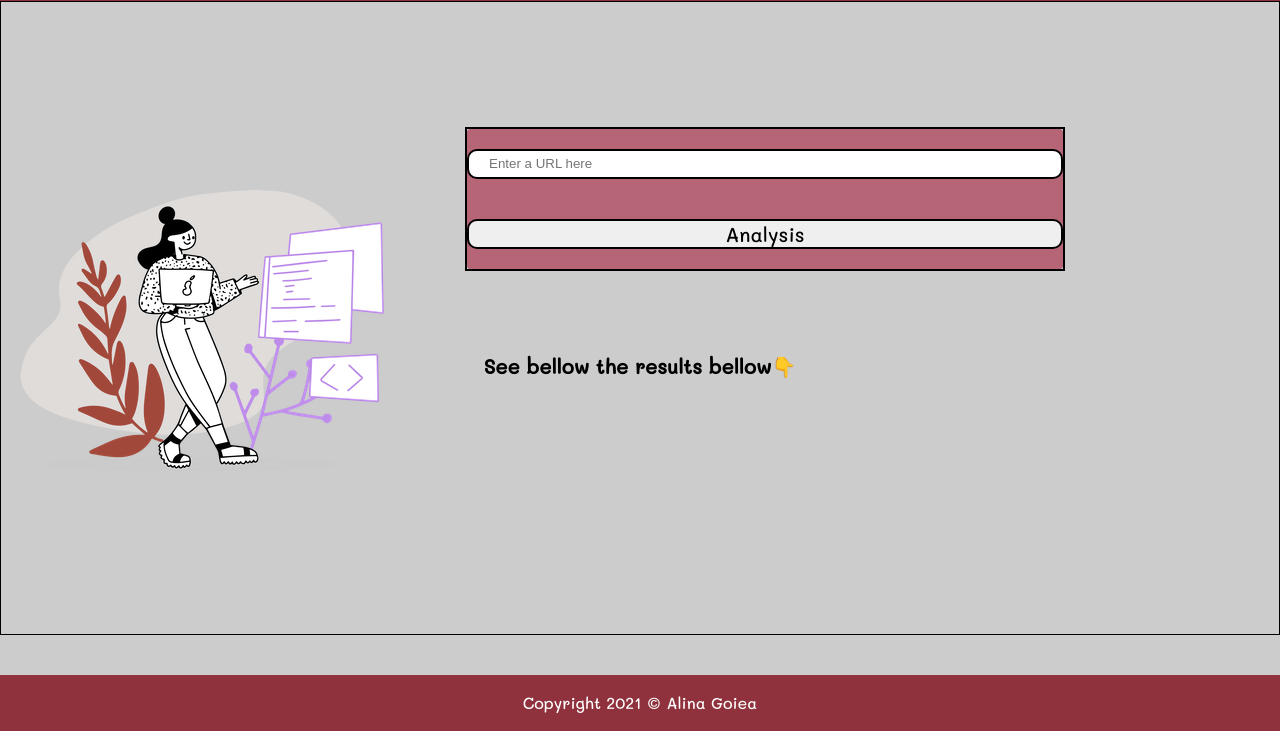
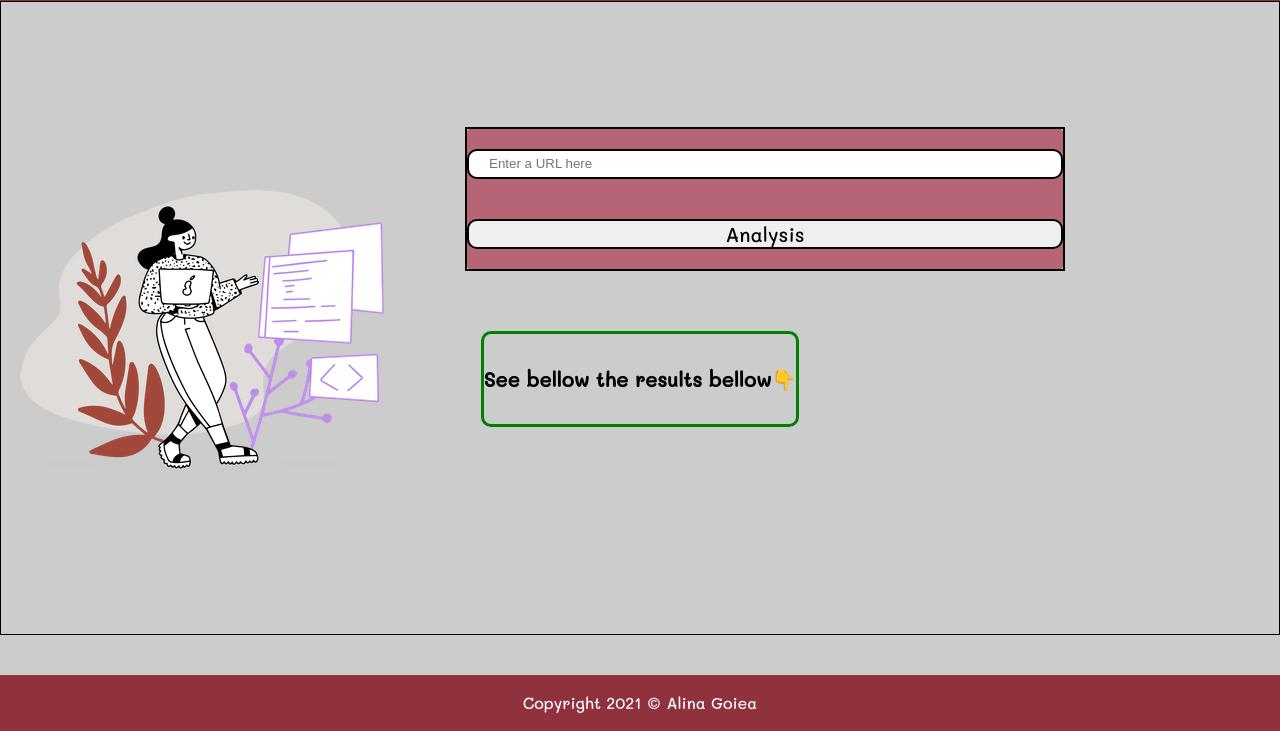
Before and after one commit to AlinaDev252/Evaluate-news-nlp, a website built with webpack: page src/client/views/index.html in a window 1280 px wide. Shown: the part 69-800 px from the top of the page. Built offline with nearby package versions, Linux system fonts and the light colour scheme.

Commit message:
Add styling for the Results container

```diff
--- a/src/client/styles/form.scss
+++ b/src/client/styles/form.scss
@@ -50,3 +50,9 @@ main {
 	border: 1px solid black;
 	padding: 25px 0;
 }
+
+.holder-entry {
+	margin: 10px 10px 10px 10px;
+	border: 3px solid green;
+	border-radius: 10px;
+}
--- a/src/client/styles/header.scss
+++ b/src/client/styles/header.scss
@@ -3,7 +3,7 @@ header {
 	padding: 10px 40px;
 	text-align: center;
 	height: 70px;
-  font-family: "Mali", cursive;;
+	font-family: "Mali", cursive;
 }
 
 .title {
--- a/src/client/views/index.html
+++ b/src/client/views/index.html
@@ -2,12 +2,12 @@
 <html lang="en" dir="ltr">
 	<head>
 		<meta charset="UTF-8" />
-		<!-- <title>Natural Language processing</title>
+		<title>Natural Language processing</title>
 		<link rel="stylesheet" src="/styles/resets.scss" />
 		<link rel="stylesheet" src="/styles/base.scss" />
 		<link rel="stylesheet" src="/styles/header.scss" />
 		<link rel="stylesheet" src="/styles/form.scss" />
-		<link rel="stylesheet" src="/styles/footer.scss" /> -->
+		<link rel="stylesheet" src="/styles/footer.scss" />
 	</head>
 
 	<body>
@@ -33,7 +33,7 @@
 			</section>
 
 			<section>
-				<div class="holder entry">
+				<div class="holder-entry">
 					<div class="result-title" id="entryHolder"><strong>See bellow the results bellow👇 </strong></h1>
 					<div id="polarity"></div>
 					<div id="agreement"></div>
```
